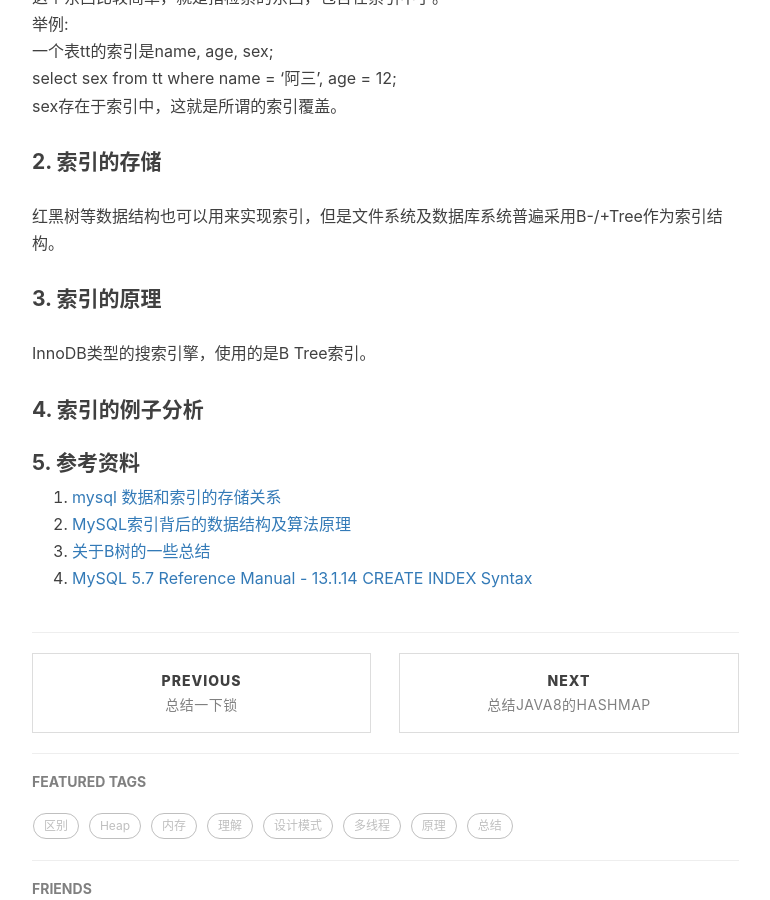
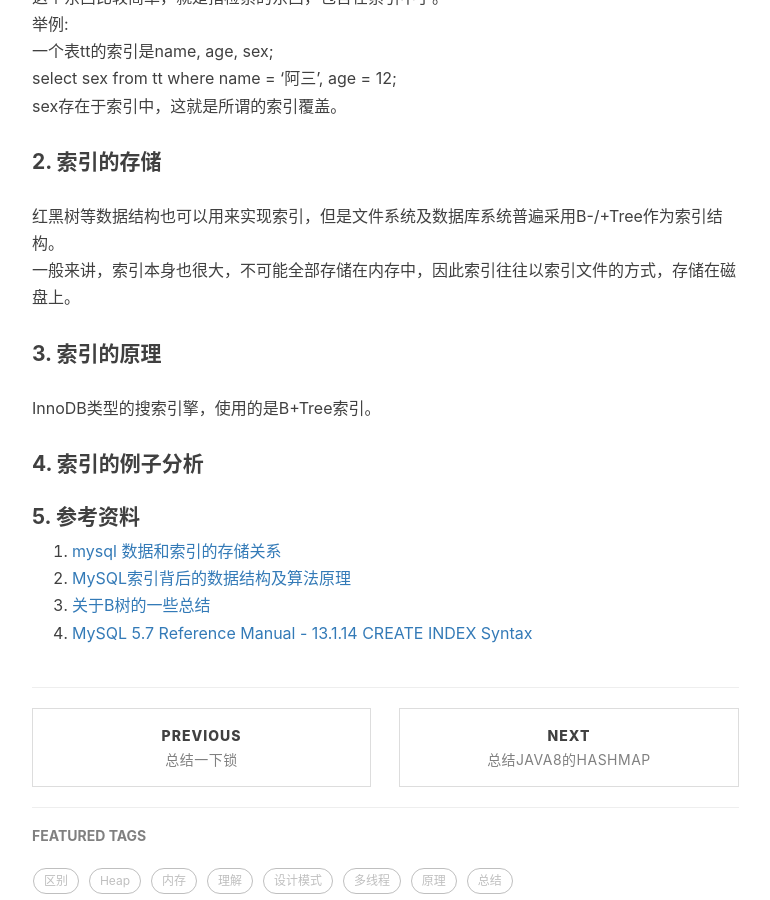
Before and after one commit to baiscjava/basicjava.github.io, a Jekyll site: the page built from _posts/2017-08-29-总结一下数据库的索引.md, in a window 1280 px wide and 900 px high, scrolled down 1275 px. Shown: the whole window, without its empty margins (233-1003 px from the left). Built offline with Jekyll 4.4.1, drawn with Linux system fonts in a browser that asks for light colours; nearby versions of some CDN libraries; comment, search, counter and statistics services are not loaded.

Commit message:
Update 2017-08-29-总结一下数据库的索引.md

```diff
--- a/_posts/2017-08-29-总结一下数据库的索引.md
+++ b/_posts/2017-08-29-总结一下数据库的索引.md
@@ -40,9 +40,10 @@ sex存在于索引中，这就是所谓的索引覆盖。<br>
 
 #### 2. 索引的存储<br>
 红黑树等数据结构也可以用来实现索引，但是文件系统及数据库系统普遍采用B-/+Tree作为索引结构。<br>
+一般来讲，索引本身也很大，不可能全部存储在内存中，因此索引往往以索引文件的方式，存储在磁盘上。<br>
 
 #### 3. 索引的原理<br>
-InnoDB类型的搜索引擎，使用的是B Tree索引。<br>
+InnoDB类型的搜索引擎，使用的是B+Tree索引。<br>
 
 #### 4. 索引的例子分析<br>
 
```
